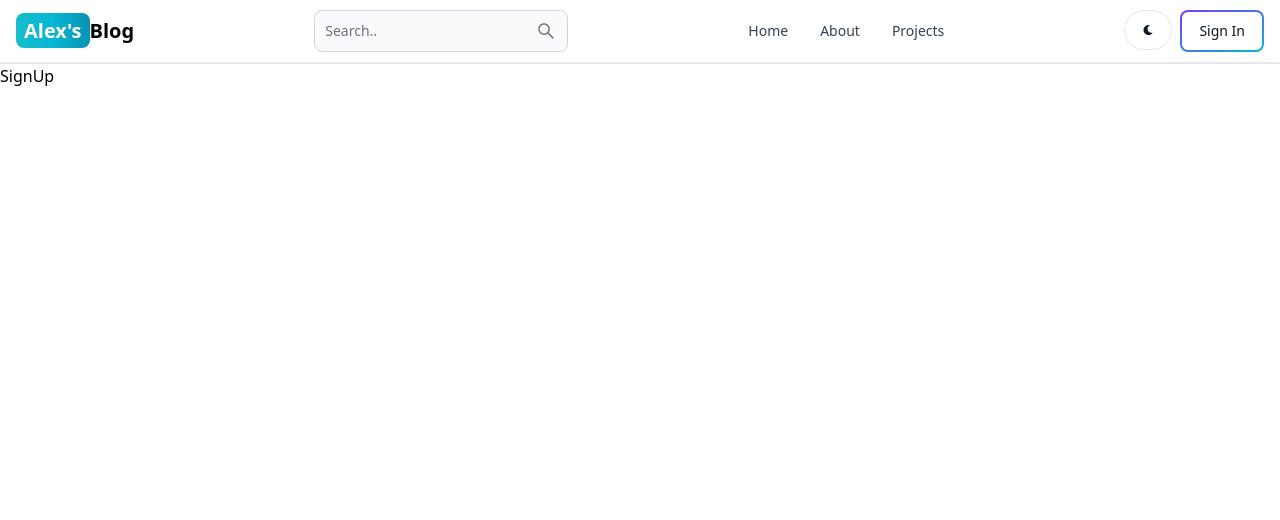
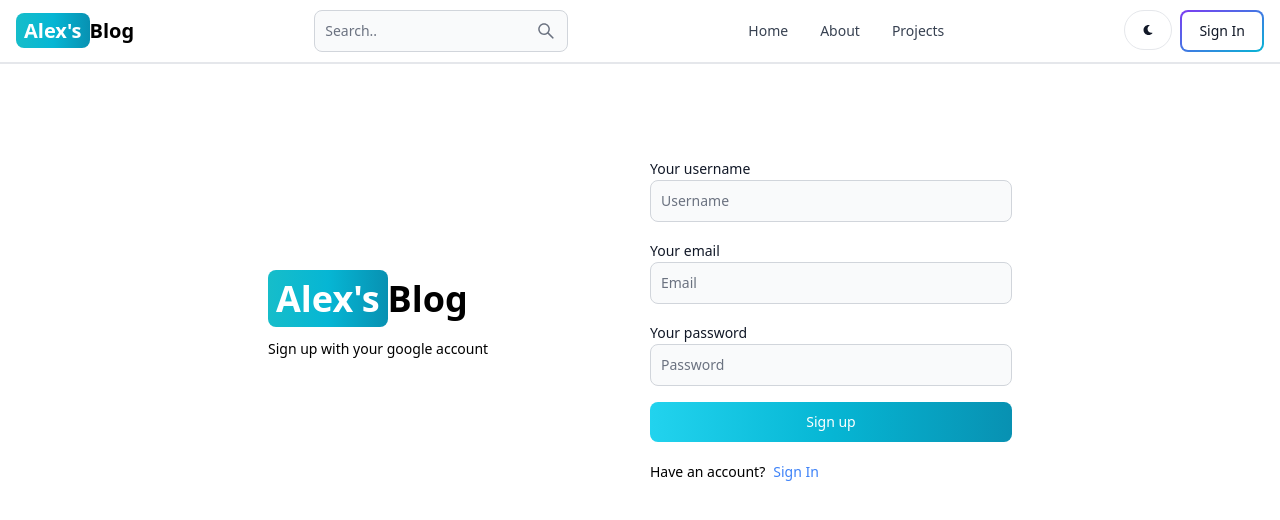
Before and after one commit to YianZhao/fullStack-mern-blog, a React (Vite) app in the folder client/: page /sign-up in a window 1280 px wide. Shown: the top 520 px of the page. Built offline with nearby package versions, Linux system fonts and the light colour scheme.

Commit message:
add functionality to sign up page

```diff
--- a/client/src/pages/SignUp.jsx
+++ b/client/src/pages/SignUp.jsx
@@ -1,7 +1,108 @@
-import React from 'react'
+import { Alert, Button, Label, Spinner, TextInput } from 'flowbite-react'
+import React, { useState } from 'react'
+import { Link,useNavigate } from 'react-router-dom'
 
 export default function SignUp() {
+
+  const [formData,setFormData] = useState({})
+  const [errorMessage,setErrorMessage] = useState(null)
+  const [loading,setLoading] = useState(false)
+  const navigate = useNavigate()
+
+  const handleChange = (e)=>{
+    setFormData({...formData,[e.target.id]:e.target.value.trim()})
+  }
+  const handleSubmit = async(e)=>{
+    e.preventDefault()
+    if(!formData.username||!formData.email||!formData.password){
+      return setErrorMessage("Please fill out all fields")
+    }
+    try {
+      setLoading(true)
+      setErrorMessage(null)
+      const res = await fetch('/api/auth/signup',{
+        method:'POST',
+        headers:{'Content-Type':'application/json'},
+        body:JSON.stringify(formData),
+      })
+      const data = await res.json()
+      if(data.succes===false){
+        return setErrorMessage(data.message)
+      }
+      setLoading(false)
+      if(res.ok){
+        navigate('/sign-in')
+      }
+    } catch (error) {
+      setErrorMessage(error.message)
+      setLoading(false)
+    }
+  }
+
+
   return (
-    <div>SignUp</div>
+    <div className='min-h-screen mt-20'>
+      <div className='flex p-3 max-w-3xl mx-auto flex-col md:flex-row md:items-center gap-5'>
+        {/* left side */}
+        <div className='flex-1'>
+        <Link
+          to="/"
+          className='font-bold dark:text-white text-4xl'>
+            <span className='px-2 py-1 bg-gradient-to-r from-teal-400 via-cyan-500 to-cyan-600 rounded-lg text-white'>Alex's</span>
+            Blog
+        </Link>
+        <p className='text-sm mt-5'>Sign up with your google account</p>
+        </div>
+
+        {/* right side */}
+        <div className='flex-1'>
+          <form className='flex flex-col gap-4' onSubmit={handleSubmit}>
+            <div>
+              <Label  value='Your username' />
+              <TextInput
+                type='text'
+                placeholder='Username'
+                id='username'onChange={handleChange}/>
+            </div>
+            <div>
+              <Label value='Your email'/>
+              <TextInput
+                type='email'
+                placeholder='Email'
+                id='email'onChange={handleChange}/>
+            </div>
+            <div>
+              <Label value='Your password'/>
+              <TextInput
+                type='password'
+                placeholder='Password'
+                id='password'onChange={handleChange}/>
+            </div>
+            <Button gradientMonochrome="cyan" type='submit' disabled={loading}>
+              {
+                loading?(
+                  <>
+                    <Spinner size='sm'/>
+                    <span className='pl-3'>loading...</span>
+                  </>
+              ):"Sign up"
+              }
+            </Button>
+          </form>
+
+          <div className='flex gap-2 text-sm mt-5'>
+            <span>Have an account?</span>
+            <Link to='/sign-in' className='text-blue-500'> Sign In</Link>
+          </div>
+          {
+            errorMessage&&(
+              <Alert className='mt-5 ' color='failure'>
+                {errorMessage}
+              </Alert>
+            )
+          }
+        </div>
+      </div>
+    </div>
   )
 }
--- a/client/vite.config.js
+++ b/client/vite.config.js
@@ -3,5 +3,13 @@
 
 // https://vitejs.dev/config/
 export default defineConfig({
+  server:{
+    proxy: {
+      '/api': {
+        target: 'http://localhost:3000',
+        secure: false,
+      },
+    },
+  },
   plugins: [react()],
 })
```
